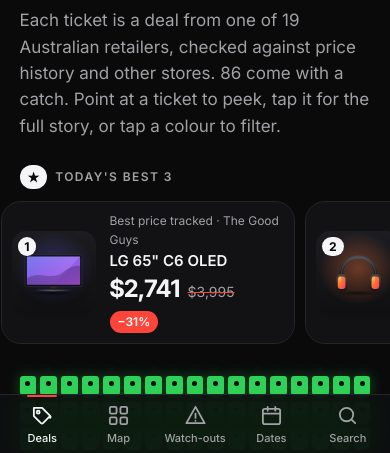
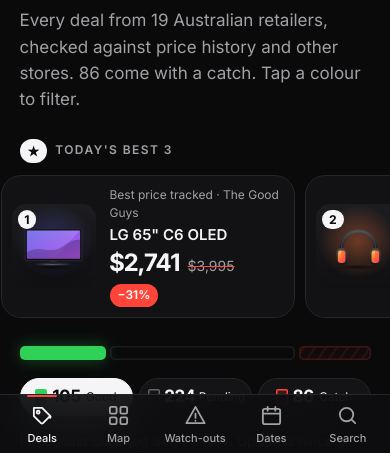
Before and after one commit to julyblueau/strikethrough, a plain HTML site: page index.html in a window 390 px wide. Shown: the part 389-842 px from the top of the page. Drawn offline with Linux system fonts and the light colour scheme.

Commit message:
Hero: replace 400-ticket grid with a compact verdict bar; short legend labels on mobile
Co-Authored-By: Claude Opus 5.5 <noreply@anthropic.com>
Claude-Session: https://claude.ai/code/session_01AMEd9W6mwhUBLkz5Ubjp5Z

```diff
--- a/index.html
+++ b/index.html
@@ -56,7 +56,13 @@ h2{font-size:clamp(28px,3.4vw,40px);margin:0 0 8px;text-wrap:balance}
 h3{margin:0 0 8px;font-size:19px}
 .lede{font-size:17px;max-width:62ch;color:var(--mute);margin:0}
 .stamp{font-size:14px;color:var(--mute);margin:14px 0 0}
-.field{margin-top:26px;display:grid;grid-template-columns:repeat(auto-fill,minmax(22px,1fr));gap:5px;position:relative}
+.field{margin-top:28px;display:flex;gap:4px;height:18px;position:relative}
+.mixb{border:0;padding:0;cursor:pointer;border-radius:5px;min-width:14px;transition:opacity .2s}
+.mixb.good{background:var(--green);box-shadow:0 0 16px rgba(48,209,88,.35)}
+.mixb.mid{background:transparent;box-shadow:inset 0 0 0 1.5px var(--grey)}
+.mixb.flag{background:repeating-linear-gradient(-55deg,var(--redsoft) 0 7px,rgba(255,69,58,.55) 7px 9px);box-shadow:inset 0 0 0 1.5px var(--red)}
+.mixb.dim{opacity:.22}
+.mixb:focus-visible{outline:2px solid var(--ink);outline-offset:3px}
 .t{height:30px;border-radius:3px 3px 6px 6px;position:relative;border:0;padding:0;cursor:pointer;background:none}
 .t::before{content:"";position:absolute;left:50%;top:5px;width:5px;height:5px;margin-left:-2.5px;border-radius:50%;background:var(--bg)}
 .t.good{background:var(--green);box-shadow:0 0 14px rgba(48,209,88,.35)}
@@ -68,6 +74,7 @@ h3{margin:0 0 8px;font-size:19px}
 .tip{position:absolute;z-index:4;pointer-events:none;background:#f5f5f7;color:#111;font-size:13px;line-height:1.35;padding:8px 10px;border-radius:8px;max-width:240px}
 :focus-visible{outline:2px solid var(--ink);outline-offset:2px}
 .legend{display:flex;flex-wrap:wrap;gap:10px;margin-top:18px}
+.legend .sm{display:none}
 .chip{display:inline-flex;align-items:center;gap:8px;min-height:44px;padding:8px 16px;border-radius:999px;border:1px solid var(--line);background:var(--soft);font-size:15px;cursor:pointer;white-space:nowrap}
 .chip[aria-pressed=true]{border-color:var(--ink);background:var(--ink);color:var(--bg)}
 .chip b{font-family:"Inter Tight",Inter,sans-serif;font-size:22px;font-weight:700}
@@ -255,7 +262,7 @@ dialog::backdrop{background:rgb(0 0 0 / .65);-webkit-backdrop-filter:blur(6px);b
 .comm:hover{background:rgba(255,159,10,.2)}
 .comm.hot{background:rgba(255,107,53,.16);color:#ff8a4c;border-color:rgba(255,107,53,.4)}
 @media(max-width:760px){.two{grid-template-columns:minmax(0,1fr)}.links{margin-left:0;width:100%;overflow-x:auto;flex-wrap:nowrap}.links a{flex:none}.bar{top:101px}html{scroll-padding-top:200px}}
-@media(max-width:600px){table{font-size:13px}th,td{padding:6px 4px}.stack thead{display:none}.stack tr{display:grid;padding-block:10px;border-bottom:1px solid var(--line)}.stack td{display:flex;justify-content:space-between;gap:12px;border:0;padding:3px 0;text-align:right}.stack td::before{content:attr(data-l);color:var(--mute);text-align:left}.stack td:empty{display:none}.field{grid-template-columns:repeat(auto-fill,minmax(16px,1fr));gap:4px}.t{height:22px}.now{font-size:32px}.tray .slot{max-width:46vw}.tray .cta{margin-left:0;width:100%}.tray .cta button{flex:1}.row select{flex:1 1 40%}.row input{flex:1 1 100%}.bar{position:static}.seg button{padding:6px 11px}}
+@media(max-width:600px){table{font-size:13px}th,td{padding:6px 4px}.stack thead{display:none}.stack tr{display:grid;padding-block:10px;border-bottom:1px solid var(--line)}.stack td{display:flex;justify-content:space-between;gap:12px;border:0;padding:3px 0;text-align:right}.stack td::before{content:attr(data-l);color:var(--mute);text-align:left}.stack td:empty{display:none}.field{height:14px;margin-top:22px}.legend{gap:6px;flex-wrap:nowrap}.legend .chip{min-height:38px;padding:6px 8px;font-size:12px;gap:5px;flex:1 1 0;justify-content:center;white-space:normal;line-height:1.15;text-align:left}.legend .chip b{font-size:17px}.legend .lg{display:none}.legend .sm{display:inline}.legend .chip{white-space:nowrap}.t{height:22px}.now{font-size:32px}.tray .slot{max-width:46vw}.tray .cta{margin-left:0;width:100%}.tray .cta button{flex:1}.row select{flex:1 1 40%}.row input{flex:1 1 100%}.bar{position:static}.seg button{padding:6px 11px}}
 @media(max-width:600px){.t-cream .stack tr{padding-inline:14px}.t-cream .stack td:first-child{padding-left:0}.sheet{margin-inline:6px}}
 
 .alert .short,.ax{display:none}
@@ -359,11 +366,11 @@ dialog::backdrop{background:rgb(0 0 0 / .65);-webkit-backdrop-filter:blur(6px);b
     <h1 class="disp" id="headline">We check the was-price so you don't have to.</h1>
     <p class="lede" id="sub">Every Black Friday deal below has been checked against price history and the same product at other Australian retailers.</p>
     <div class="top3wrap" id="top3wrap" hidden><p class="eye" style="margin:26px 0 12px"><i>★</i>Today's best 3</p><div class="top3" id="top3"></div></div>
-    <div class="field" id="field" role="group" aria-label="Every tracked deal as a ticket. Select one to see its details."></div>
+    <div class="field" id="field" role="group" aria-label="Share of checked deals by verdict. Select a part to filter the deals."></div>
     <div class="legend" id="legend">
-      <button class="chip" type="button" data-g="good" aria-pressed="false"><span class="sw good"></span><b id="n-good">–</b>Verified good</button>
-      <button class="chip" type="button" data-g="mid" aria-pressed="false"><span class="sw mid"></span><b id="n-mid">–</b>Not yet verified</button>
-      <button class="chip" type="button" data-g="flag" aria-pressed="false"><span class="sw flag"></span><b id="n-flag">–</b>Watch out</button>
+      <button class="chip" type="button" data-g="good" aria-pressed="false"><span class="sw good"></span><b id="n-good">–</b><span class="lg">Verified good</span><span class="sm">Good</span></button>
+      <button class="chip" type="button" data-g="mid" aria-pressed="false"><span class="sw mid"></span><b id="n-mid">–</b><span class="lg">Not yet verified</span><span class="sm">Pending</span></button>
+      <button class="chip" type="button" data-g="flag" aria-pressed="false"><span class="sw flag"></span><b id="n-flag">–</b><span class="lg">Watch out</span><span class="sm">Catch</span></button>
     </div>
     <p class="stamp" id="stamp">Loading deals…</p>
   </div>
@@ -581,7 +588,7 @@ function render() {
   $('#clear').textContent = S.group === 'good' && !S.cat && !$('#f-ret').value && !$('#f-q').value.trim() ? `Show all ${S.deals.length} deals` : 'Clear filters';
   $('#cards').innerHTML = rows.length ? rows.slice(0, S.shown).map(card).join('') : '<div class="empty">No deals match. Try another category, or clear the filters.</div>';
   $('#more').hidden = rows.length <= S.shown;
-  $$('.t').forEach((t) => t.classList.toggle('dim', !!S.group && !t.classList.contains(S.group)));
+  $$('.mixb').forEach((t) => t.classList.toggle('dim', !!S.group && t.dataset.g !== S.group));
   $$('#legend .chip').forEach((c) => c.setAttribute('aria-pressed', String(c.dataset.g === S.group)));
   $$('#seg button').forEach((c) => c.setAttribute('aria-pressed', String(c.dataset.g === S.group)));
   $$('#cats .chip').forEach((c) => c.setAttribute('aria-pressed', String(c.dataset.c === S.cat)));
@@ -780,13 +787,17 @@ function drawCountdown() {
 function drawHero() {
   const order = {good: 0, mid: 1, flag: 2};
   const sorted = S.deals.slice().sort((a, b) => order[grp(a)] - order[grp(b)] || b.score - a.score);
-  $('#field').innerHTML = sorted.map((r) => `<button type="button" class="t ${grp(r)}" data-open="${esc(r.id)}" aria-label="${esc(r.product)}, ${esc(r.retailer)}, ${money(r.now)}, ${esc(info(r)[0])}"></button>`).join('') + '<div class="tip" id="tip" hidden></div>';
   const n = {good: 0, mid: 0, flag: 0};
   S.deals.forEach((r) => n[grp(r)]++);
   for (const k in n) $('#n-' + k).textContent = n[k];
+  const lab = {good: 'verified good', mid: 'not yet verified', flag: 'watch out'};
+  $('#field').innerHTML = ['good', 'mid', 'flag'].filter((k) => n[k]).map((k) => {
+    const pc = Math.round(100 * n[k] / S.deals.length);
+    return `<button type="button" class="mixb ${k}" data-g="${k}" style="flex:${n[k]} 1 0" title="${n[k]} ${lab[k]} (${pc}%)" aria-label="${n[k]} ${lab[k]}, ${pc}% of deals. Filter to these."></button>`;
+  }).join('');
   const rets = new Set(S.deals.map((r) => r.retailer)).size;
   $('#headline').textContent = `${S.deals.length} Black Friday deals checked. ${n.good} hold up.`;
-  $('#sub').textContent = `Each ticket is a deal from one of ${rets} Australian retailers, checked against price history and other stores. ${n.flag} come with a catch. Point at a ticket to peek, tap it for the full story, or tap a colour to filter.`;
+  $('#sub').textContent = `Every deal from ${rets} Australian retailers, checked against price history and other stores. ${n.flag} come with a catch. Tap a colour to filter.`;
   const latest = S.deals.map((r) => r.seen).sort().pop();
   $('#stamp').textContent = `Prices last checked ${fmtDate(latest)}. Updated twice a day until Cyber Monday.`;
   $('#foot-upd').textContent = `Data as of ${fmtDate(latest)}`;
@@ -844,14 +855,14 @@ function drawCal(rows) {
 }
 
 document.addEventListener('click', (e) => {
-  const t = e.target.closest('[data-open],[data-pick],[data-unpick],[data-close],[data-share],#legend .chip,#seg button,#cats .chip,.cell[data-r],[data-ret]');
+  const t = e.target.closest('[data-open],[data-pick],[data-unpick],[data-close],[data-share],#legend .chip,.mixb,#seg button,#cats .chip,.cell[data-r],[data-ret]');
   if (!t) return;
   if (t.dataset.share) share(t.dataset.share);
   else if (t.dataset.open) openDeal(t.dataset.open);
   else if (t.dataset.pick) { togglePick(t.dataset.pick); if ($('#dlg').open) { t.setAttribute('aria-pressed', String(S.picks.includes(t.dataset.pick))); t.textContent = S.picks.includes(t.dataset.pick) ? 'Added to compare' : '+ Add to compare'; } }
   else if (t.dataset.unpick) togglePick(t.dataset.unpick);
   else if (t.hasAttribute('data-close')) $('#dlg').close();
-  else if (t.matches('#legend .chip')) { S.group = S.group === t.dataset.g ? '' : t.dataset.g; refresh(); }
+  else if (t.matches('#legend .chip,.mixb')) { S.group = S.group === t.dataset.g ? '' : t.dataset.g; refresh(); }
   else if (t.matches('#seg button')) { S.group = t.dataset.g; refresh(); }
   else if (t.matches('#cats .chip')) { S.cat = t.dataset.c; refresh(); }
   else if (t.dataset.r) { S.cat = t.dataset.c; $('#f-ret').value = t.dataset.r; S.group = ''; refresh(); goDeals(); }
@@ -888,14 +899,6 @@ try { if (localStorage.getItem('st-pro-x') === '1') $('.alert').hidden = true; }
 document.querySelector('.alert .acta').addEventListener('click', () => track('pro_banner_click', {}));
 $('#alert-x').addEventListener('click', () => { $('.alert').hidden = true; try { localStorage.setItem('st-pro-x', '1'); track('pro_banner_dismiss', {}); } catch {} });
 
-const field = $('#field');
-field.addEventListener('pointerover', (e) => {
-  const t = e.target.closest('.t'), tip = $('#tip'); if (!t || !tip) return;
-  const r = S.byId[t.dataset.open]; tip.textContent = `${r.product} · ${r.retailer} · ${money(r.now)} · ${info(r)[0]}`; tip.hidden = false;
-  const fb = field.getBoundingClientRect(), tb = t.getBoundingClientRect();
-  tip.style.left = Math.max(0, Math.min(tb.left - fb.left - 100, fb.width - tip.offsetWidth)) + 'px'; tip.style.top = (tb.bottom - fb.top + 8) + 'px';
-});
-field.addEventListener('pointerleave', () => { const tip = $('#tip'); if (tip) tip.hidden = true; });
 
 const secs = ['deals', 'map', 'watch', 'calendar', 'how', 'pro'].map((id) => document.getElementById(id));
 const spy = new IntersectionObserver((es) => { es.forEach((en) => { if (en.isIntersecting) { $$('#links a').forEach((a) => a.classList.toggle('on', a.getAttribute('href') === '#' + en.target.id)); $$('.tabbar a').forEach((a) => a.classList.toggle('on', a.dataset.tab === en.target.id || (en.target.id === 'top' && a.dataset.tab === 'deals'))); } }); }, {rootMargin: '-45% 0px -50% 0px'});
```
